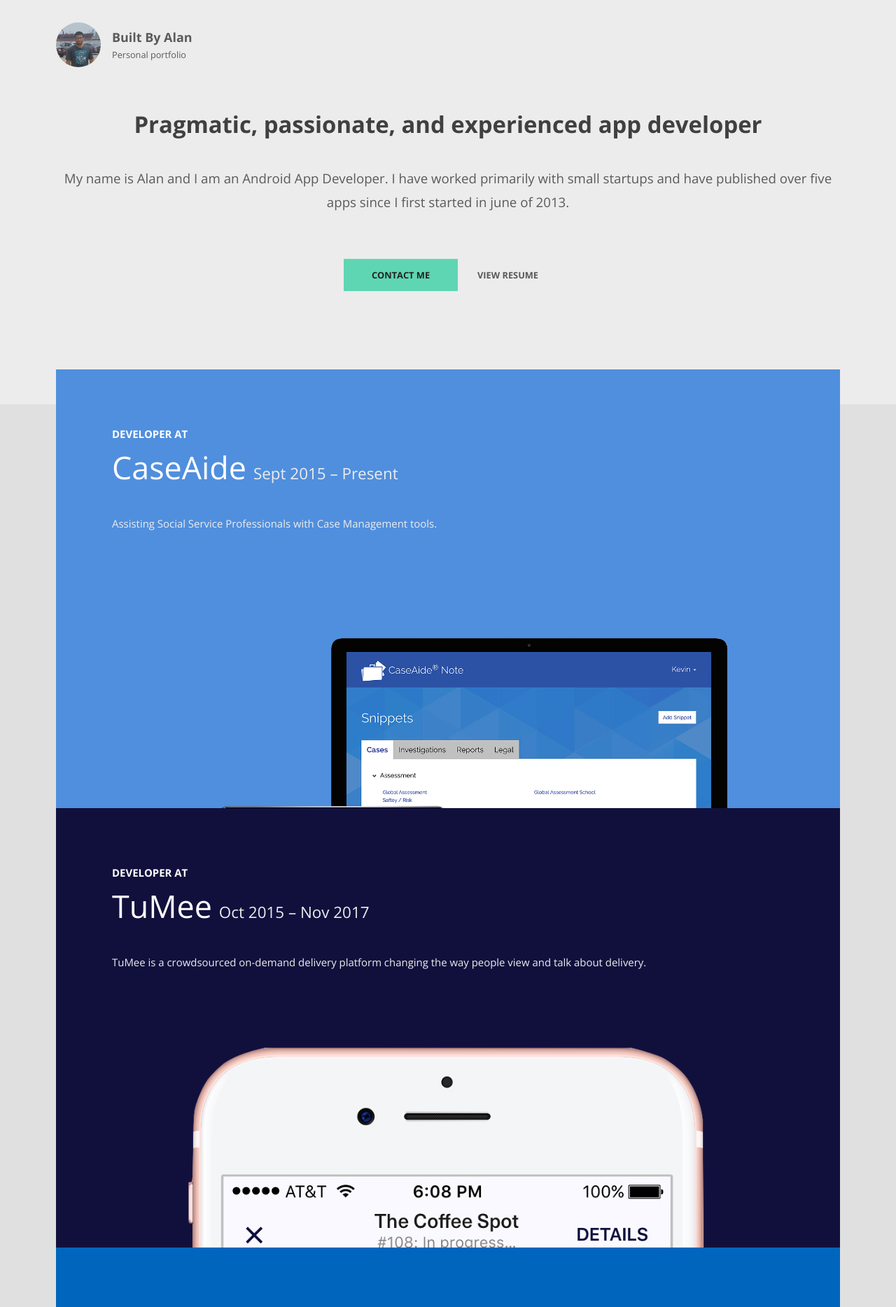
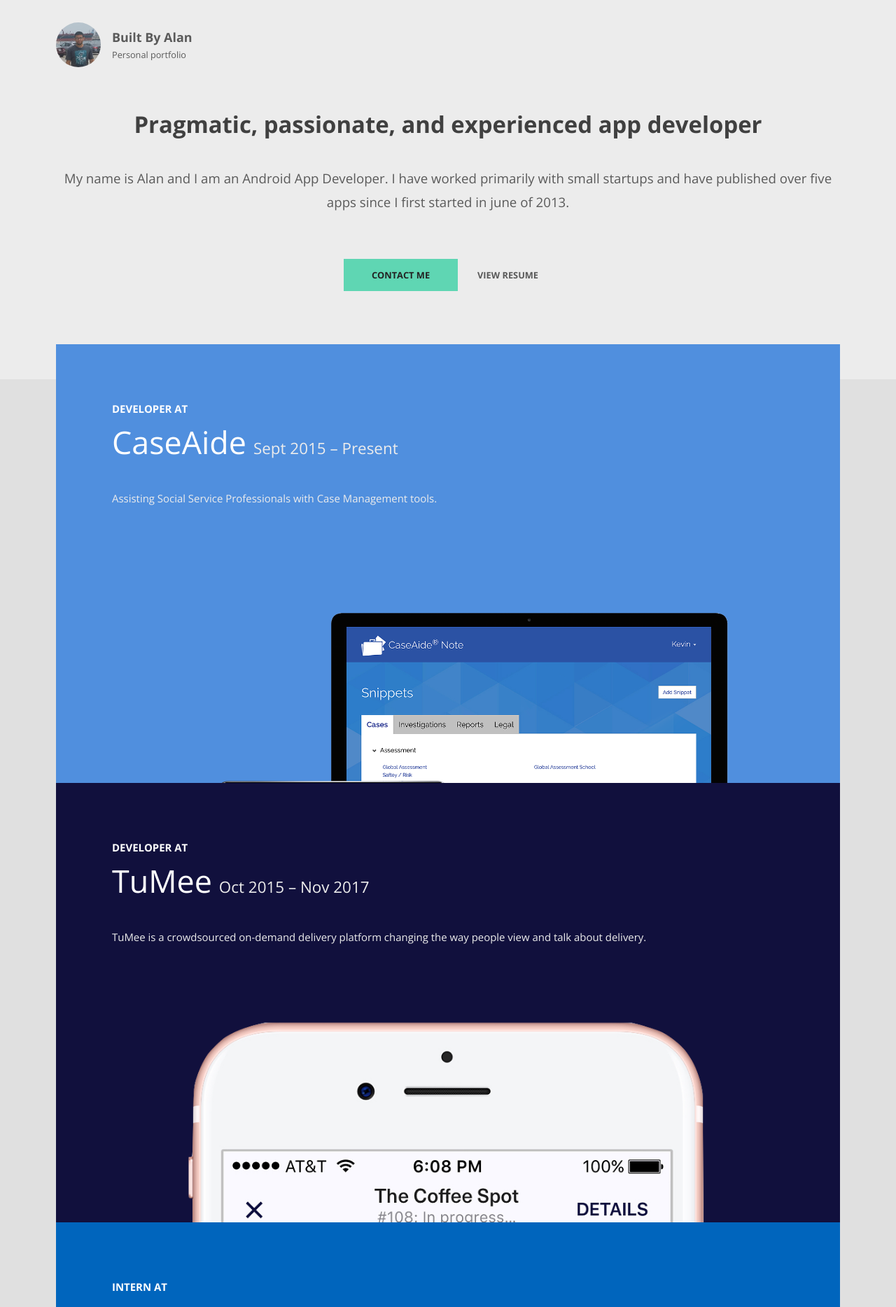
Before and after one commit to alanipce/mywebsite, a Jekyll site: the page built from index.html, in a window 1280 px wide. Shown: the top 1868 px of the page at 70% size. Built offline with Jekyll 4.4.1, drawn with Linux system fonts in a browser that asks for light colours; nearby versions of some CDN libraries.

Commit message:
Defined important whitespace values as sass variables.

```diff
--- a/_sass/_layout.scss
+++ b/_sass/_layout.scss
@@ -1,9 +1,12 @@
+$section-padding-mobile: $section-padding * 0.6;
+$content-padding-mobile: $content-padding / 4;
+
 .header {
     display: flex;
     flex-direction: row;
     flex-wrap: wrap;
     align-items: center;
-    padding: 32px 0;
+    padding: $header-padding 0;
   }
 
   .header__img {
@@ -40,8 +43,8 @@
 
   .site-section {
     width: 100vw;
-    padding-top: 100px;
-    padding-bottom: 100px;
+    padding-top: $section-padding;
+    padding-bottom: $section-padding;
   }
 
   .site-section--white {
@@ -73,39 +76,42 @@
     color: #FFF;
   }
 
+  // visually balance whitespace with header
   .site-section--with-header {
     padding-top: 0;
+    padding-bottom: $header-padding * 2;
   }
 
   .site-section--overlap .content-area {
-    margin-top: -150px;
+    margin-top: $section-padding * -1.5;
   }
 
   .content-area {
     display: block;
     box-sizing: content-box;
-    max-width: 1248px;
+    max-width: $content-max-width;
     margin: 0 auto;
-    padding-left: 80px;
-    padding-right: 80px;
+    padding-left: $content-padding;
+    padding-right: $content-padding;
   }
 
   @include tablet {
     .content-area {
-        padding-left: 24px;
-        padding-right: 24px;
+        padding-left: $content-padding-mobile;
+        padding-right: $content-padding-mobile;
     }
 
     .site-section {
-        padding-top: 60px;
-        padding-bottom: 60px;
+        padding-top: $section-padding-mobile;
+        padding-bottom: $section-padding-mobile;
     }
 
     .site-section--with-header {
         padding-top: 0;
+        padding-bottom: $header-padding * 2;
     }
 
     .site-section--overlap .content-area {
-        margin-top: -90px;
+      margin-top: $section-padding-mobile * -1.5;
     }
   }
--- a/_sass/_variables.scss
+++ b/_sass/_variables.scss
@@ -1,3 +1,8 @@
+$header-padding: 32px;
+$section-padding: 100px;
+$content-max-width: 1248px;
+$content-padding: 80px;
+
 $tablet-width: 768px;
 $phone-width: 480px;
 
```
Also changed, not shown: 1 other file.
